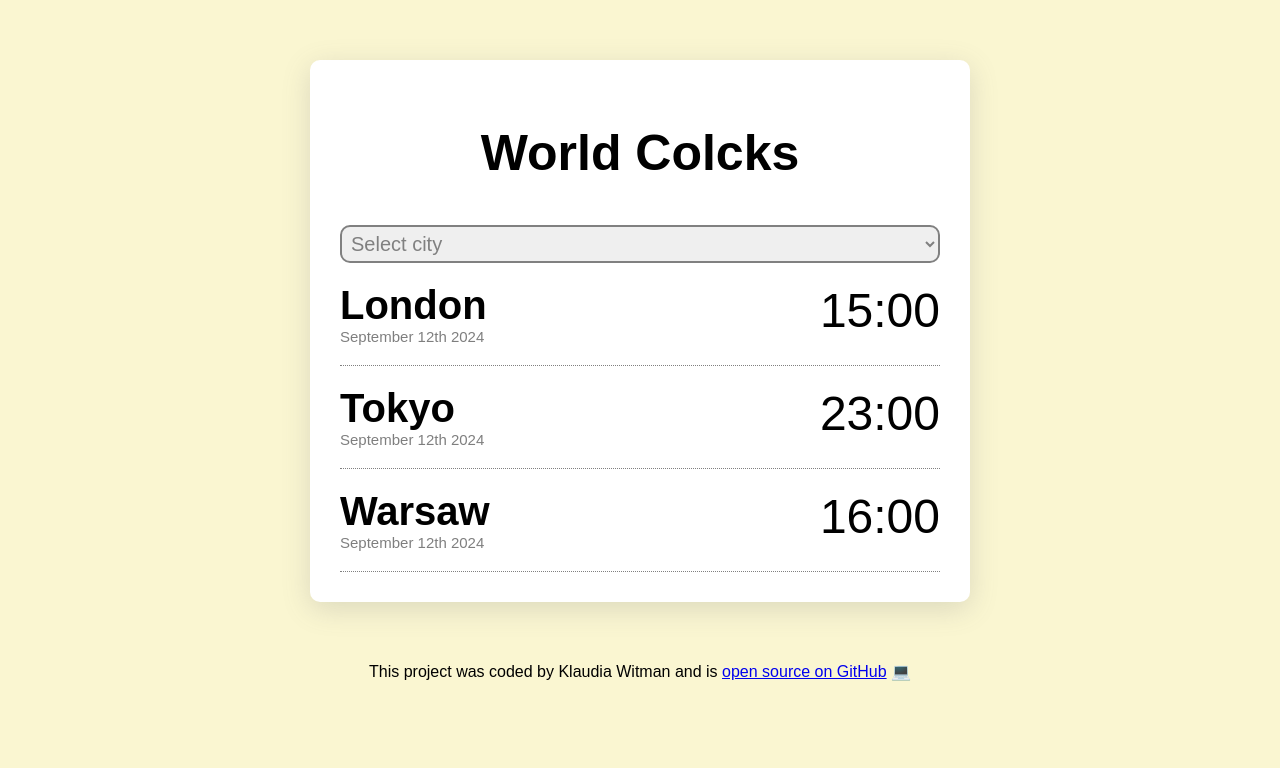
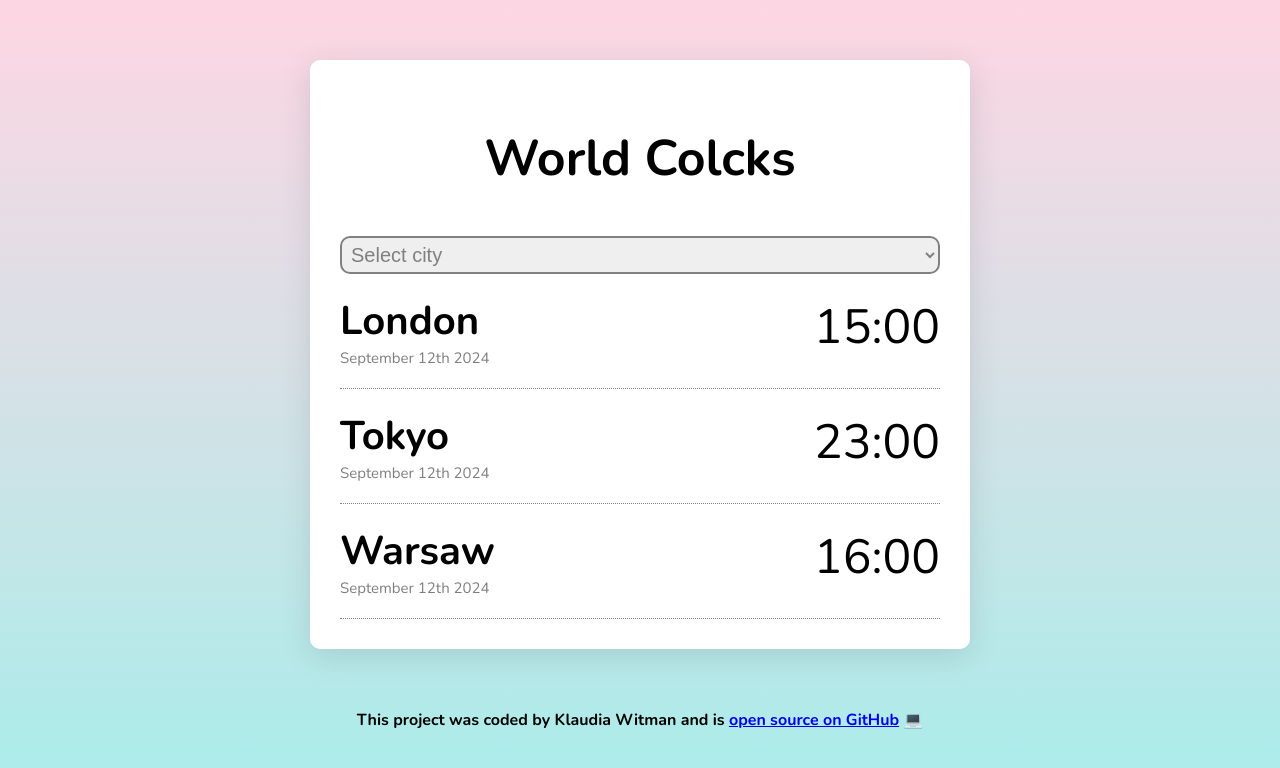
Before and after one commit to WitmanK/World-Clock-Project, a plain HTML site: page index.html in a window 1280 px wide. Drawn offline with nearby package versions, Linux system fonts and the light colour scheme; a script that the page names is missing.

Commit message:
Updating html and CSS (estetics)

```diff
--- a/index.html
+++ b/index.html
@@ -6,7 +6,12 @@
     <script src="https://cdnjs.cloudflare.com/ajax/libs/moment.js/2.30.1/moment.min.js"></script>
     <script src="https://cdnjs.cloudflare.com/ajax/libs/moment-timezone/0.5.45/moment-timezone-with-data-1970-2030.js"></script>
     <link rel="stylesheet" href="src/style.css" />
-
+    <link rel="preconnect" href="https://fonts.googleapis.com" />
+    <link rel="preconnect" href="https://fonts.gstatic.com" crossorigin />
+    <link
+      href="https://fonts.googleapis.com/css2?family=Nunito:ital,wght@0,200..1000;1,200..1000&display=swap"
+      rel="stylesheet"
+    />
     <title>Document</title>
   </head>
   <body>
@@ -46,9 +51,11 @@
       </div>
     </div>
     <footer>
-      This project was coded by Klaudia Witman and is
-      <a href="https://github.com/WitmanK/World-Clock-Project"
-        >open source on GitHub</a
+      <strong>
+        This project was coded by Klaudia Witman and is
+        <a href="https://github.com/WitmanK/World-Clock-Project"
+          >open source on GitHub</a
+        ></strong
       >
       💻
     </footer>
--- a/src/style.css
+++ b/src/style.css
@@ -1,6 +1,11 @@
 body {
-  background-color: #faf6d1;
+  background-image: linear-gradient(to top, #a8edea 0%, #fed6e3 100%);
   font-family: sans-serif;
+  height: 100%;
+  font-family: "Nunito", sans-serif;
+}
+html {
+  min-height: 100%;
 }
 .container {
   max-width: 600px;
```
